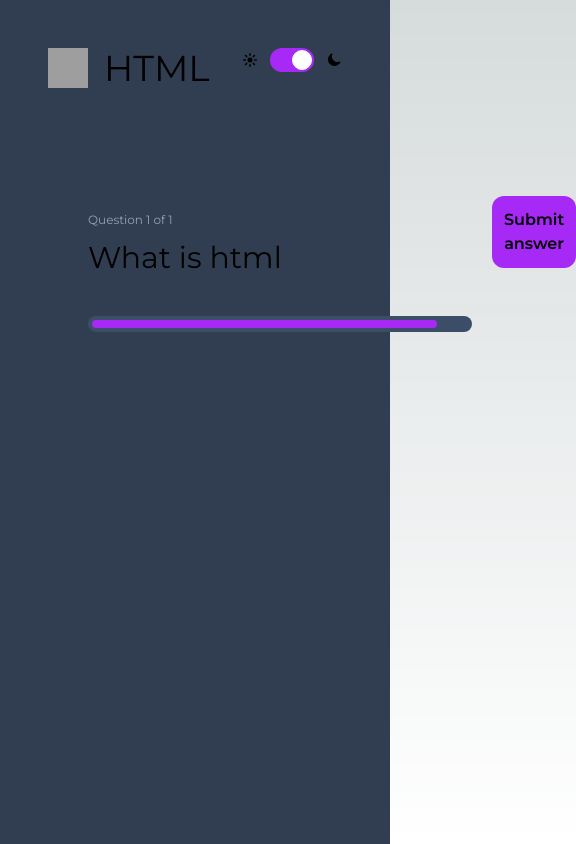
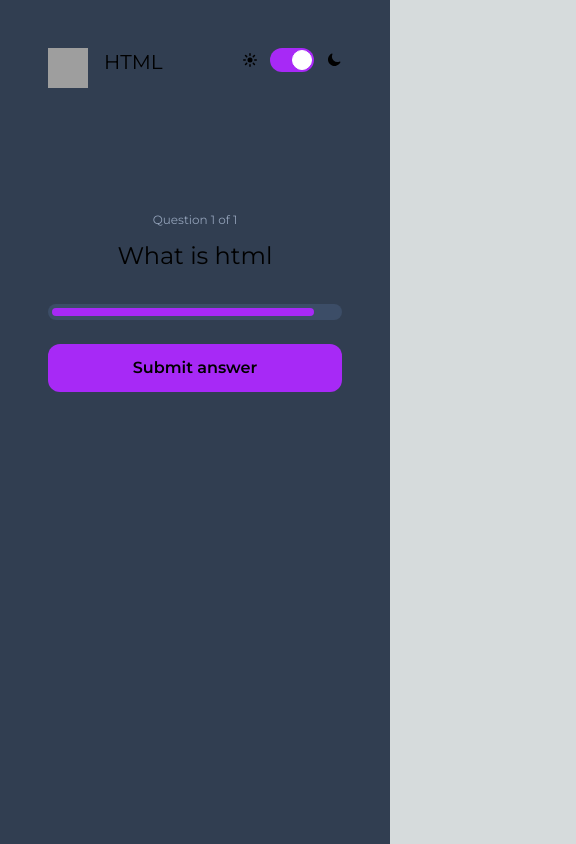
Before and after one commit to franwanderley/question-language, a Next.js app: page /question/1 in a window 390 px wide. Shown: the whole page, 576 px wide, since content can reach past the window. Built offline with nearby package versions, Linux system fonts and the light colour scheme; data requests are answered from the project's data file; grey boxes are pictures that could not be loaded.

Commit message:
add responsive

```diff
--- a/src/app/page.tsx
+++ b/src/app/page.tsx
@@ -37,10 +37,10 @@ export default function Home() {
           <ToggleTheme theme={true} />
         </div>
       </header>
-      <main className="flex flex-row justify-between p-12 mt-3">
-        <div className="basis-2/4 flex-col pl-10">
-        <h1 className="font-normal text-4xl text-left placeholder-cyan-50">Welcome to the <b className="block">Front-End Quiz</b></h1>
-        <p className="text-sm text-paragraph mt-4 text-left">Pick a subject to get started.</p>
+      <main className="flex flex-row max-sm:flex-col justify-between p-12 mt-3">
+        <div className="basis-2/4 flex-col pl-10 max-md:p-0">
+        <h1 className="font-normal text-4xl text-left max-md:text-center max-md:text-2xl placeholder-cyan-50">Welcome to the <b className="block max-md:inline-block">Front-End Quiz</b></h1>
+        <p className="text-sm max-md:mb-4 text-paragraph mt-4 text-left max-md:text-center">Pick a subject to get started.</p>
         </div>
         <div className="basis-2/4">
           {languages?.map(lan => (
--- a/src/app/question/[id]/page.tsx
+++ b/src/app/question/[id]/page.tsx
@@ -32,7 +32,6 @@ export default function Question({ params }: { params: { id: number } }) {
   const question = language?.questions?.[countQuestion];
 
   useEffect(() => {
-    console.log(time);
     if (time > 0) {
       countdownTimeout = setTimeout(() => {
         setTime(time - 1);
@@ -65,18 +64,18 @@ export default function Question({ params }: { params: { id: number } }) {
       <header className="w-screen flex flex-row justify-start p-12">
         <div className="flex flex-row basis-4/5">
          <img className="w-10 h-10 align-middle" src={language?.icon} alt={language?.name} />
-         <h2 className="ml-4 font-normal text-4xl text-left placeholder-cyan-50">{language?.name}</h2>
+         <h2 className="ml-4 font-normal text-4xl max-sm:text-xl text-left placeholder-cyan-50">{language?.name}</h2>
         </div>
         <div className="basis-1/5 flex justify-end">
           <ToggleTheme theme={true} />
         </div>
       </header>
-      {countQuestion < (language?.questions?.length || 0) && question ? (
-        <main className="flex flex-row justify-between p-12 mt-3">
-          <div className="basis-2/4 flex-col pl-10 mr-5">
-            <p className="text-xs text-paragraph mt-4 text-left mb-3">{`Question ${countQuestion + 1} of ${language?.questions?.length}`} </p>
-            <h3 className="font-normal text-3xl text-left placeholder-cyan-50">{question?.name}</h3>
-            <div className="w-96 bg-secondary p-1 mt-10 rounded-xl">
+      {countQuestion < (language?.questions?.length || 0) ? (
+        <main className="flex flex-row justify-between p-12 mt-3 max-sm:flex-col">
+          <div className="basis-2/4 flex-col pl-10 max-md:p-0 mr-5 max-md:m-0">
+            <p className="text-xs text-paragraph mt-4 text-left max-md:text-center mb-3">{`Question ${countQuestion + 1} of ${language?.questions?.length}`} </p>
+            <h3 className="font-normal max-md:text-center text-3xl mb-8 max-md:text-2xl text-left placeholder-cyan-50">{question?.name}</h3>
+            <div className="w-8/12 max-sm:w-full bg-secondary p-1 max-sm:mb-6 rounded-xl">
               <div className="bg-button p-1 rounded-xl" style={{width: `${time/60 * 100}%`}}/>
             </div>
           </div>
@@ -94,14 +93,14 @@ export default function Question({ params }: { params: { id: number } }) {
           </div>
         </main>
       ) : (
-        <main className="flex flex-row justify-between p-16 mt-3">
-          <div className="basis-2/4 flex-col pl-10 mr-5">
-            <h3 className="font-normal text-3xl text-left placeholder-cyan-50">Quiz Completed <b className="block">You scored...</b></h3>
+        <main className="flex flex-row justify-between p-16 mt-3 max-sm:flex-col">
+          <div className="basis-2/4 flex-col pl-10 max-md:p-0 mr-5 max-md:mr-0 max-md:mb-6">
+            <h3 className="font-normal max-md:text-center text-3xl max-md:text-2xl text-left placeholder-cyan-50">Quiz Completed <b className="block">You scored...</b></h3>
           </div>
           <div className="basis-2/4 p-4 rounded-xl bg-secondary">
             <div className="flex flex-row">
               <img className="w-10 h-10 align-middle mr-2" src={language?.icon} alt={language?.name} />
-              <p className="ml-4 font-normal text-2xl text-left placeholder-cyan-50">{language?.name}</p>
+              <p className="ml-4 font-normal text-2xl text-left max-md:text-center placeholder-cyan-50">{language?.name}</p>
             </div>
             <div>
               <p className="text-6xl font-bold placeholder-cyan-50 mt-4 text-center mb-3">{score}</p>
--- a/src/components/ButtonOption.tsx
+++ b/src/components/ButtonOption.tsx
@@ -16,7 +16,7 @@ export const ButtonOption = (props : ButtonOptionProps) => {
          onClick={props.action}
       >
          <img src={props.icon} className="w-10 h-10 align-middle" alt={props.text} />
-         <span className="bold text-xl ml-2">{props.text}</span>
+         <span className="bold text-xl max-md:text-sm ml-2">{props.text}</span>
       </button>
    );
 }
```
